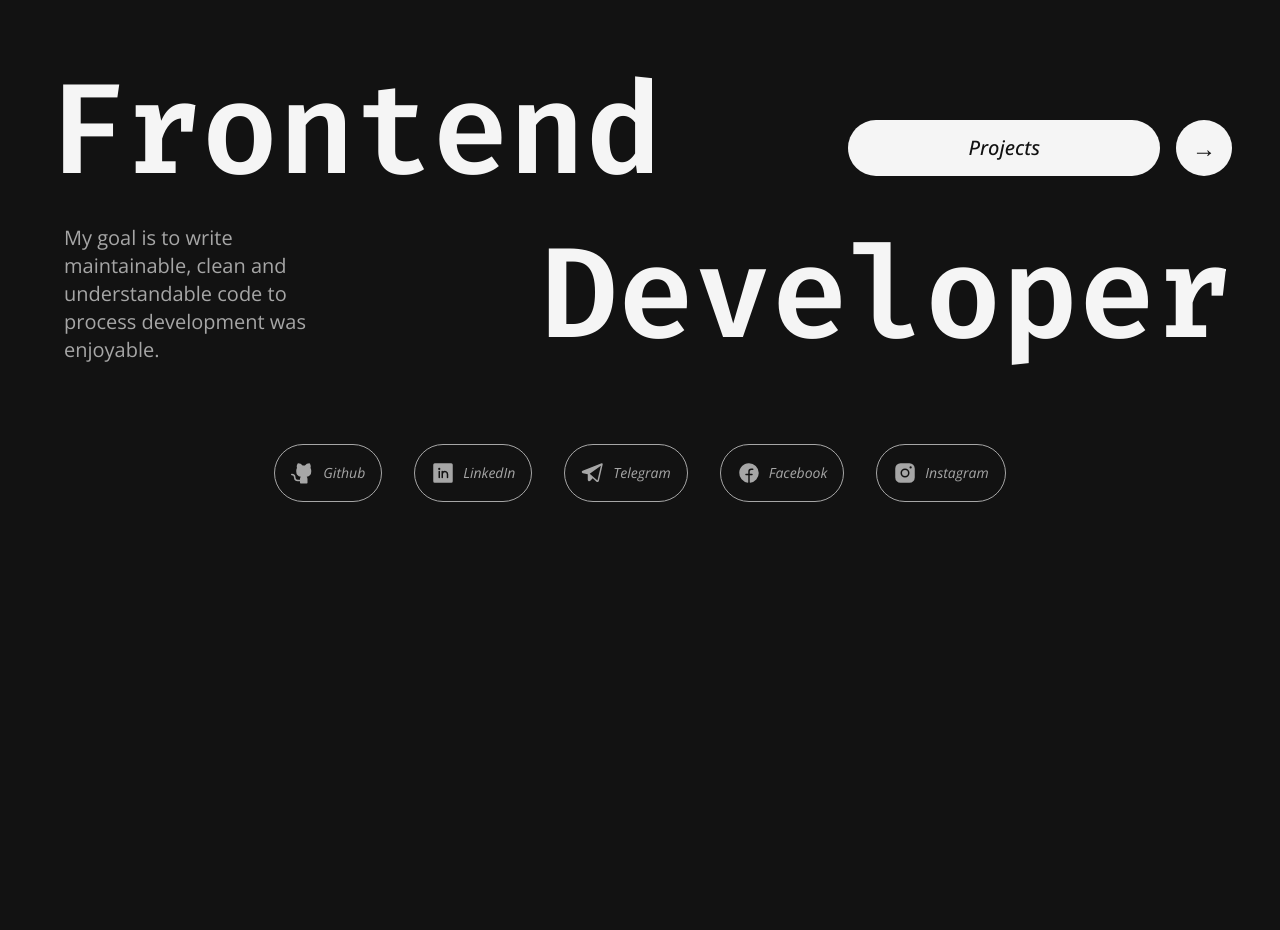
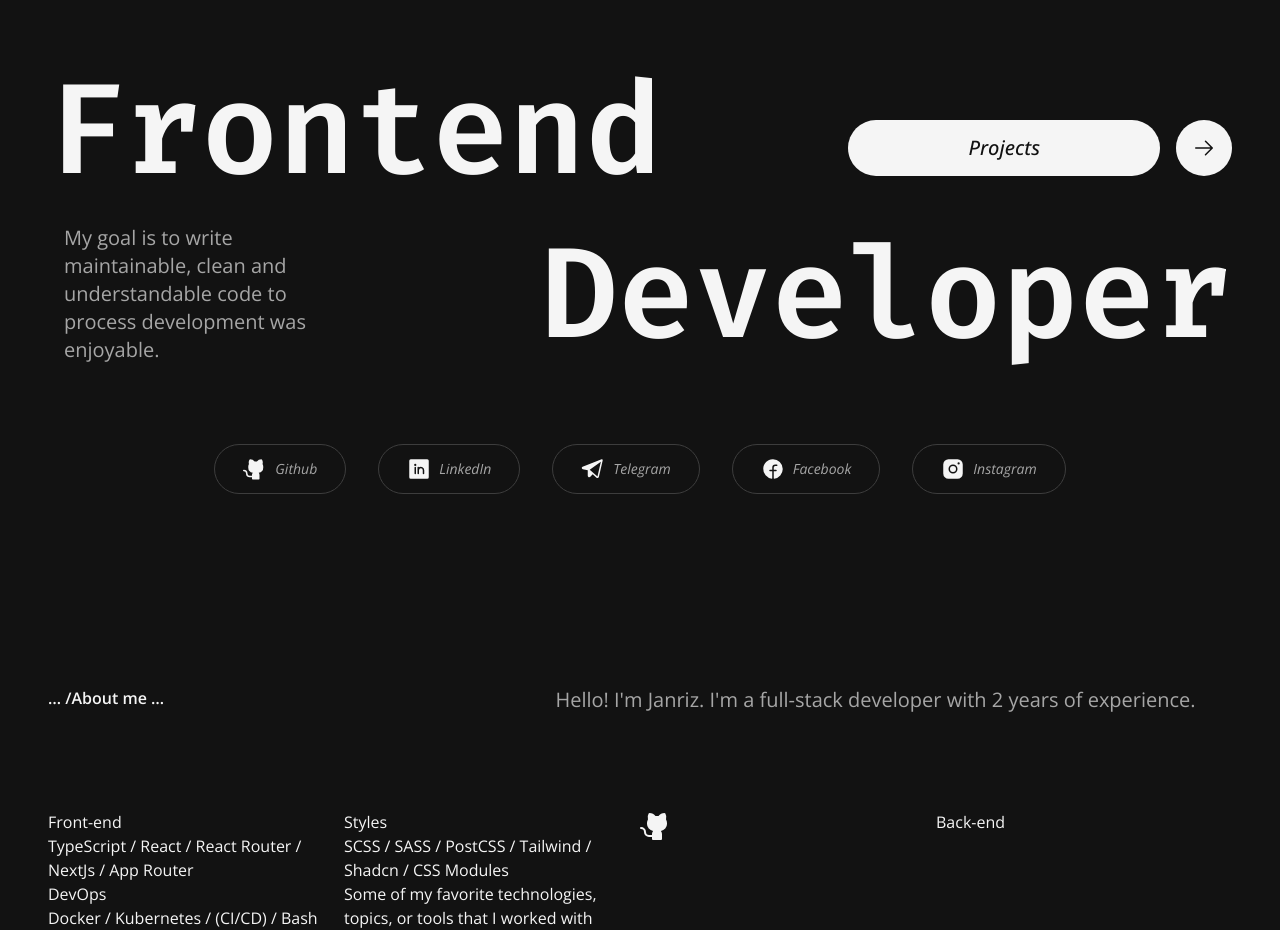
Before and after one commit to janrizmlibres/dev-portfolio, a React (Vite) app: page / in a window 1280 px wide. Shown: the part 100-1030 px from the top of the page. Before the commit the page ends 800 px from the top, so only its background shows below. Built offline with nearby package versions, Linux system fonts and the light colour scheme.

Commit message:
created ButtonPrompt and TechToolsPanel components

```diff
--- a/src/App.tsx
+++ b/src/App.tsx
@@ -1,3 +1,4 @@
+import About from "./components/About";
 import Header from "./components/Header";
 import Hero from "./components/Hero";
 import Socials from "./components/Socials";
@@ -8,6 +9,7 @@ function App() {
       <Header />
       <Hero />
       <Socials />
+      <About />
     </>
   );
 }
--- /dev/null
+++ b/src/components/About.tsx
@@ -0,0 +1,46 @@
+import { GithubLogoIcon } from "@phosphor-icons/react";
+
+const About = () => {
+  return (
+    <section className="custom-container px-12 mt-48">
+      <div className="flex items-start mb-24">
+        <h2 className="flex-3 font-semibold">&hellip; /About me &hellip;</h2>
+        <p className="flex-4 text-gray-100 text-xl">
+          Hello! I'm Janriz. I'm a full-stack developer with 2 years of
+          experience.
+        </p>
+      </div>
+
+      <div className="grid grid-cols-4">
+        <div>
+          <h2>Front-end</h2>
+          <p>TypeScript / React / React Router / NextJs / App Router</p>
+        </div>
+        <div>
+          <h2>Styles</h2>
+          <p>SCSS / SASS / PostCSS / Tailwind / Shadcn / CSS Modules</p>
+        </div>
+        <div>
+          <a href="#">
+            <GithubLogoIcon size={32} weight="fill" />
+          </a>
+        </div>
+        <div>
+          <h2>Back-end</h2>
+        </div>
+        <div>
+          <h2>DevOps</h2>
+          <p>Docker / Kubernetes / (CI/CD) / Bash</p>
+        </div>
+        <div>
+          <p>
+            Some of my favorite technologies, topics, or tools that I worked
+            with
+          </p>
+        </div>
+      </div>
+    </section>
+  );
+};
+
+export default About;
--- a/src/components/Hero.tsx
+++ b/src/components/Hero.tsx
@@ -1,3 +1,5 @@
+import { ArrowRightIcon } from "@phosphor-icons/react";
+
 const Hero = () => {
   return (
     <section className="custom-container my-20 px-12">
@@ -12,9 +14,9 @@ const Hero = () => {
           </a>
           <a
             href="#projects"
-            className="text-2xl aspect-square bg-light-100 text-dark-100 rounded-full size-14 flex items-center justify-center"
+            className="text-2xl bg-light-100 text-dark-100 rounded-full size-14 flex items-center justify-center"
           >
-            &rarr;
+            <ArrowRightIcon size={24} />
           </a>
         </div>
       </div>
--- a/src/components/SocialTag.tsx
+++ /dev/null
@@ -1,45 +0,0 @@
-import {
-  GithubLogoIcon,
-  LinkedinLogoIcon,
-  TelegramLogoIcon,
-  FacebookLogoIcon,
-  InstagramLogoIcon,
-} from "@phosphor-icons/react";
-
-interface Props {
-  platform: string;
-}
-
-const ICON_SIZE = 24;
-const ICON_WEIGHT = "fill";
-
-const getIcon = (platform: string) => {
-  switch (platform) {
-    case "Github":
-      return <GithubLogoIcon size={ICON_SIZE} weight={ICON_WEIGHT} />;
-    case "LinkedIn":
-      return <LinkedinLogoIcon size={ICON_SIZE} weight={ICON_WEIGHT} />;
-    case "Telegram":
-      return <TelegramLogoIcon size={ICON_SIZE} weight={ICON_WEIGHT} />;
-    case "Facebook":
-      return <FacebookLogoIcon size={ICON_SIZE} weight={ICON_WEIGHT} />;
-    case "Instagram":
-      return <InstagramLogoIcon size={ICON_SIZE} weight={ICON_WEIGHT} />;
-    default:
-      return null;
-  }
-};
-
-const SocialTag = ({ platform }: Props) => {
-  return (
-    <a
-      href="#"
-      className="flex items-center gap-2 text-sm text-gray-100 italic p-4 border-1 rounded-full"
-    >
-      {getIcon(platform)}
-      <span>{platform}</span>
-    </a>
-  );
-};
-
-export default SocialTag;
--- a/src/components/Socials.tsx
+++ b/src/components/Socials.tsx
@@ -1,4 +1,4 @@
-import SocialTag from "./SocialTag";
+import SocialTag from "./shared/SocialTag";
 
 const Socials = () => {
   return (
--- /dev/null
+++ b/src/components/shared/ButtonPrompt.tsx
@@ -0,0 +1,18 @@
+import { ArrowUpRightIcon } from "@phosphor-icons/react";
+
+interface Props {
+  iconName: string;
+}
+
+const ButtonPrompt = ({ iconName }: Props) => {
+  return (
+    <div>
+      <div></div>
+      <div className="bg-light-100 size-14 flex items-center justify-center">
+        <ArrowUpRightIcon size={24} />
+      </div>
+    </div>
+  );
+};
+
+export default ButtonPrompt;
--- /dev/null
+++ b/src/components/shared/SocialTag.tsx
@@ -0,0 +1,19 @@
+import { getIcon } from "../../utils";
+
+interface Props {
+  platform: string;
+}
+
+const SocialTag = ({ platform }: Props) => {
+  return (
+    <a
+      href="#"
+      className="flex items-center gap-2 text-sm italic px-7 py-3 border-1 border-gray-200 rounded-full"
+    >
+      <div className="text-light-100">{getIcon(platform, 24, "fill")}</div>
+      <span className="text-gray-100">{platform}</span>
+    </a>
+  );
+};
+
+export default SocialTag;
--- /dev/null
+++ b/src/components/shared/TechToolsPanel.tsx
@@ -0,0 +1,5 @@
+const TechToolsPanel = () => {
+  return <div>TechToolsPanel</div>;
+};
+
+export default TechToolsPanel;
--- /dev/null
+++ b/src/utils.tsx
@@ -0,0 +1,25 @@
+import {
+  GithubLogoIcon,
+  LinkedinLogoIcon,
+  TelegramLogoIcon,
+  FacebookLogoIcon,
+  InstagramLogoIcon,
+  type IconWeight,
+} from "@phosphor-icons/react";
+
+export const getIcon = (platform: string, size: number, weight: IconWeight) => {
+  switch (platform) {
+    case "Github":
+      return <GithubLogoIcon size={size} weight={weight} />;
+    case "LinkedIn":
+      return <LinkedinLogoIcon size={size} weight={weight} />;
+    case "Telegram":
+      return <TelegramLogoIcon size={size} weight={weight} />;
+    case "Facebook":
+      return <FacebookLogoIcon size={size} weight={weight} />;
+    case "Instagram":
+      return <InstagramLogoIcon size={size} weight={weight} />;
+    default:
+      return null;
+  }
+};
```
